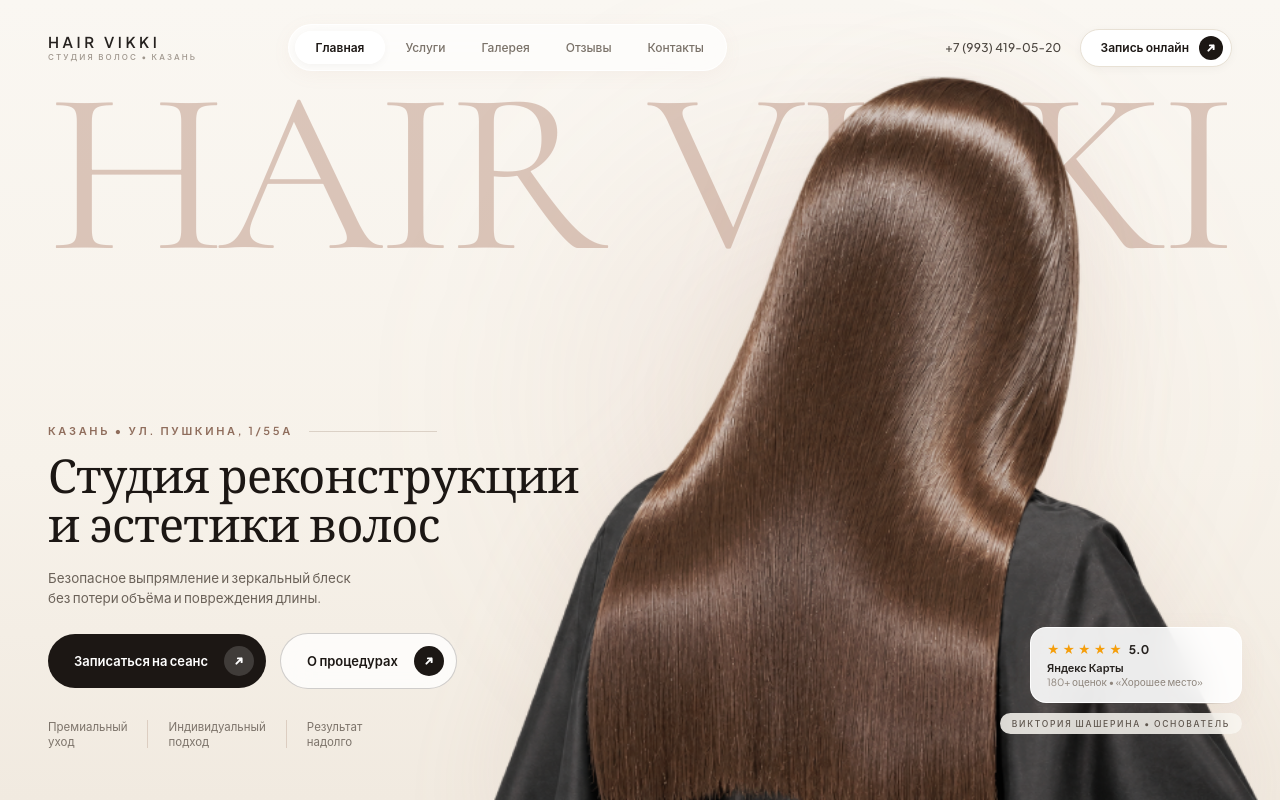
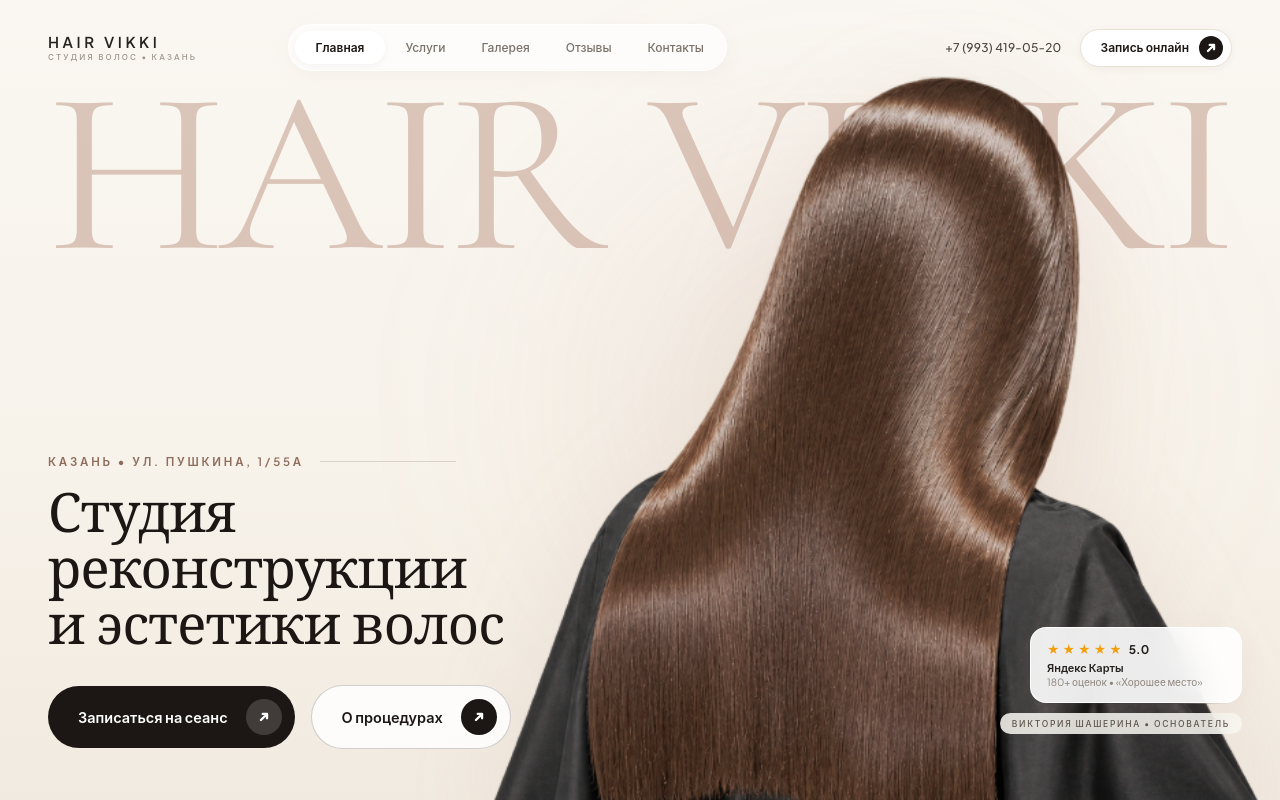
Before and after one commit to movsisiannartem-hash/hairviki, a plain HTML site: page index.html in a window 1280 px wide. Drawn offline with nearby package versions, Linux system fonts and the light colour scheme.

Commit message:
feat: remove subtitle and trust badges, enlarge hero heading and action buttons

```diff
--- a/index.html
+++ b/index.html
@@ -453,20 +453,12 @@
 
     .hero-h1 {
       font-family: 'Cormorant Garamond', Georgia, serif;
-      font-size: clamp(2.05rem, 8.8vw, 2.6rem);
+      font-size: clamp(2.35rem, 9.8vw, 3.0rem);
       color: #1C1714;
-      line-height: 1.04;
+      line-height: 1.02;
       letter-spacing: -0.015em;
       font-weight: 400;
-      margin-bottom: 20px;
-    }
-
-    .hero-subtitle {
-      display: none;
-    }
-
-    .hero-trust {
-      display: none;
+      margin-bottom: 22px;
     }
 
     .br-desktop {
@@ -477,12 +469,12 @@
       display: inline;
     }
 
-    /* Mobile Buttons: Stacked Vertically */
+    /* Mobile Buttons: Stacked Vertically, Enlarged */
     .hero-actions {
       display: flex;
       flex-direction: column;
       align-items: flex-start;
-      gap: 11px;
+      gap: 12px;
     }
 
     .btn-pill-primary {
@@ -490,12 +482,12 @@
       align-items: center;
       justify-content: space-between;
       gap: 16px;
-      min-width: 222px;
-      padding: 8px 8px 8px 22px;
+      min-width: 240px;
+      padding: 10px 10px 10px 24px;
       border-radius: 9999px;
       background-color: #1C1714;
       color: #FFFFFF;
-      font-size: 12px;
+      font-size: 13.5px;
       font-weight: 600;
       text-decoration: none;
       transition: all 0.25s cubic-bezier(0.4, 0, 0.2, 1);
@@ -513,15 +505,15 @@
       align-items: center;
       justify-content: space-between;
       gap: 16px;
-      min-width: 184px;
-      padding: 8px 8px 8px 22px;
+      min-width: 198px;
+      padding: 10px 10px 10px 24px;
       border-radius: 9999px;
-      background: rgba(255, 255, 255, 0.76);
+      background: rgba(255, 255, 255, 0.82);
       backdrop-filter: blur(14px);
       -webkit-backdrop-filter: blur(14px);
       color: #1C1714;
       border: 1px solid rgba(28, 23, 20, 0.20);
-      font-size: 12px;
+      font-size: 13.5px;
       font-weight: 600;
       text-decoration: none;
       transition: all 0.25s cubic-bezier(0.4, 0, 0.2, 1);
@@ -536,8 +528,8 @@
     }
 
     .btn-circle-md {
-      width: 28px;
-      height: 28px;
+      width: 32px;
+      height: 32px;
       border-radius: 9999px;
       display: flex;
       align-items: center;
@@ -554,6 +546,12 @@
     .btn-circle-dark {
       background-color: #1C1714;
       color: #FFFFFF;
+    }
+
+    .arrow-svg {
+      width: 12px;
+      height: 12px;
+      display: block;
     }
 
     /* Rating card & Founder label at bottom left on mobile */
@@ -766,68 +764,37 @@
         position: relative;
       }
 
-      /* Desktop Left Block matching Reference 4 */
+      /* Desktop Left Block without subtitle/trust, enlarged typography & buttons */
       .hero-left {
         position: absolute;
         left: 44px;
-        bottom: 7.5%;
-        max-width: 44%;
+        bottom: 10.5%;
+        max-width: 46%;
         padding: 0;
       }
 
       .eyebrow-row {
         gap: 16px;
-        margin-bottom: 16px;
+        margin-bottom: 18px;
       }
 
       .eyebrow-text {
-        font-size: 11px;
+        font-size: 11.5px;
         letter-spacing: 0.24em;
         color: #8F6D5C;
       }
 
       .eyebrow-line {
         flex: none;
-        width: 128px;
+        width: 136px;
         max-width: none;
         background-color: #DBD1C6;
       }
 
       .hero-h1 {
-        font-size: clamp(2.35rem, 3.65vw, 3.65rem);
-        line-height: 1.05;
-        margin-bottom: 16px;
-      }
-
-      .hero-subtitle {
-        display: block;
-        font-size: clamp(13px, 1.05vw, 15px);
-        line-height: 1.5;
-        color: #6B6259;
-        font-weight: 400;
-        margin-bottom: 24px;
-        max-width: 430px;
-      }
-
-      .hero-trust {
-        display: flex;
-        align-items: center;
-        gap: 20px;
-        margin-top: 30px;
-      }
-
-      .trust-item {
-        font-size: 11.5px;
-        line-height: 1.32;
-        color: #7D746B;
-        font-weight: 400;
-      }
-
-      .trust-divider {
-        width: 1px;
-        height: 28px;
-        background-color: rgba(158, 121, 103, 0.26);
-        flex-shrink: 0;
+        font-size: clamp(2.8rem, 4.25vw, 4.45rem);
+        line-height: 1.03;
+        margin-bottom: 30px;
       }
 
       .br-desktop {
@@ -842,25 +809,25 @@
         flex-direction: row;
         flex-wrap: wrap;
         align-items: center;
-        gap: 14px;
+        gap: 16px;
       }
 
       .btn-pill-primary,
       .btn-pill-outline {
         min-width: auto;
-        padding: 12px 12px 12px 26px;
-        gap: 16px;
-        font-size: 13px;
+        padding: 13px 13px 13px 30px;
+        gap: 18px;
+        font-size: 14.5px;
       }
 
       .btn-circle-md {
-        width: 30px;
-        height: 30px;
+        width: 36px;
+        height: 36px;
       }
 
       .arrow-svg {
-        width: 12px;
-        height: 12px;
+        width: 14px;
+        height: 14px;
       }
 
       .hero-right {
@@ -998,11 +965,6 @@
           Студия<br class="br-mobile"> реконструкции<br> и эстетики волос
         </h1>
 
-        <p class="hero-subtitle">
-          Безопасное выпрямление и зеркальный блеск<br>
-          без потери объёма и повреждения длины.
-        </p>
-
         <div class="hero-actions">
           <a href="https://yandex.ru/maps/org/kazan/185873254372/" target="_blank" rel="noopener noreferrer" class="btn-pill-primary">
             <span>Записаться на сеанс</span>
@@ -1021,14 +983,6 @@
               </svg>
             </span>
           </a>
-        </div>
-
-        <div class="hero-trust">
-          <span class="trust-item">Премиальный<br>уход</span>
-          <span class="trust-divider" aria-hidden="true"></span>
-          <span class="trust-item">Индивидуальный<br>подход</span>
-          <span class="trust-divider" aria-hidden="true"></span>
-          <span class="trust-item">Результат<br>надолго</span>
         </div>
       </div>
 
```
